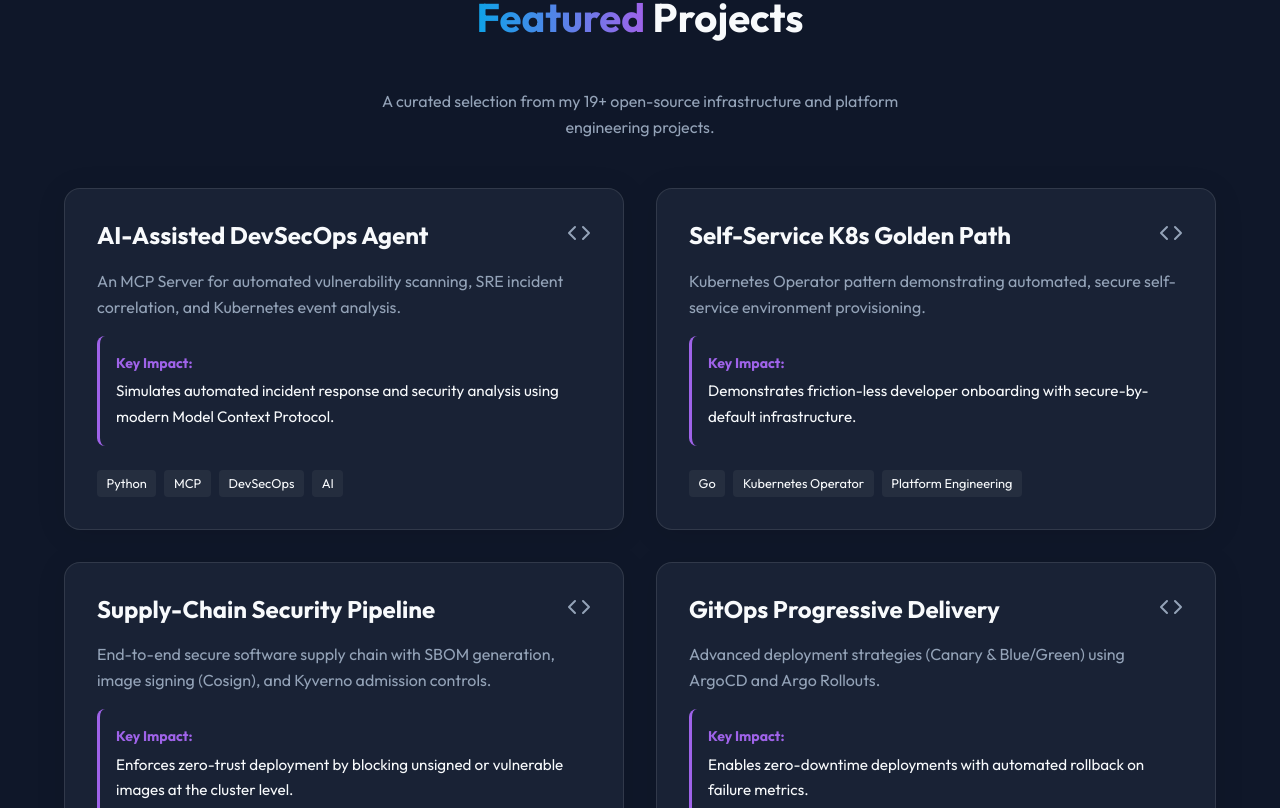
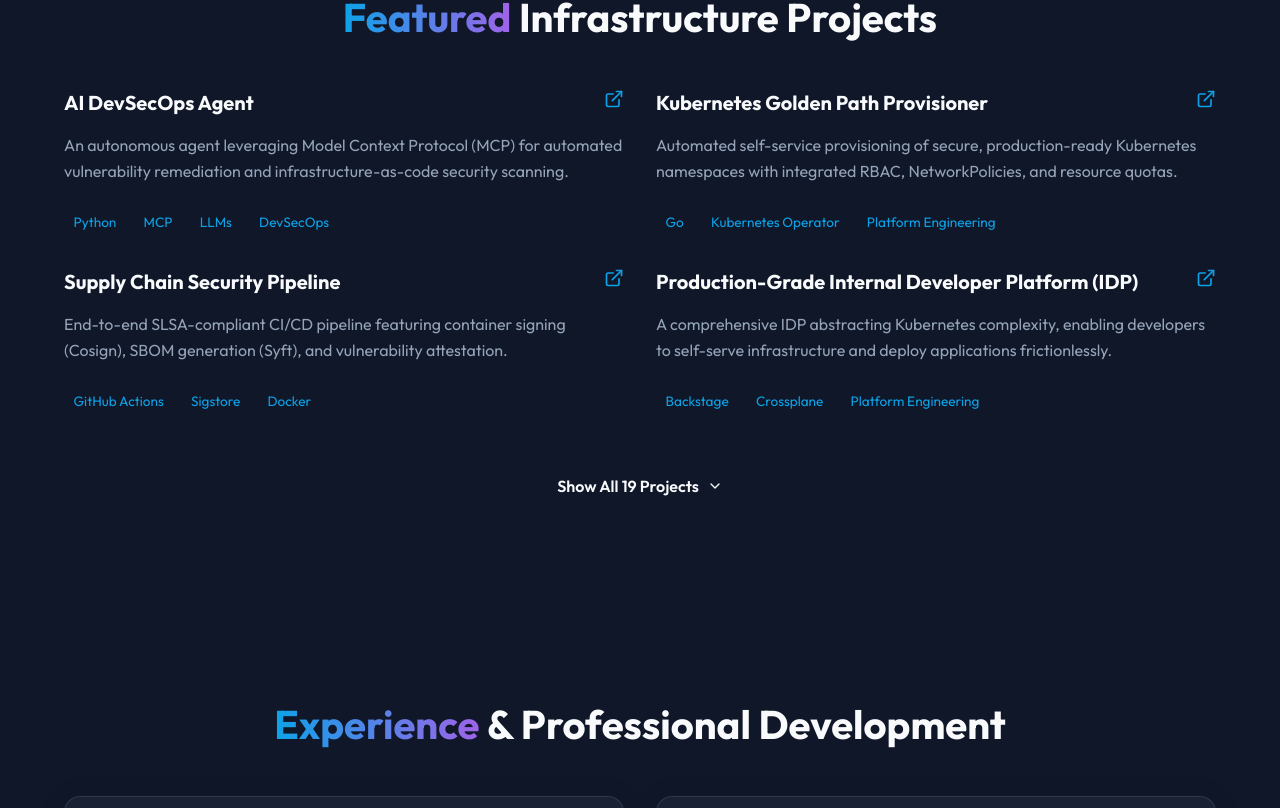
Before and after one commit to SumitDalavi/sumit-portfolio, a React (Vite) app: page / in a window 1280 px wide. Shown: the part 1752-2560 px from the top of the page. Built offline with nearby package versions, Linux system fonts and the light colour scheme.

Commit message:
feat: add all 19 ranked projects with expand toggle and feature IDP

```diff
--- a/src/components/Projects.jsx
+++ b/src/components/Projects.jsx
@@ -1,70 +1,152 @@
-import React from 'react';
-import { ExternalLink, Code, Star } from 'lucide-react';
+import React, { useState } from 'react';
+import { Github, ExternalLink, ChevronDown, ChevronUp } from 'lucide-react';
 
 const Projects = () => {
+  const [showAllProjects, setShowAllProjects] = useState(false);
+
   const projects = [
     {
-      title: "AI-Assisted DevSecOps Agent",
+      title: "AI DevSecOps Agent",
       repo: "ai-devsecops-agent-mcp",
-      description: "An MCP Server for automated vulnerability scanning, SRE incident correlation, and Kubernetes event analysis.",
-      tags: ["Python", "MCP", "DevSecOps", "AI"],
-      impact: "Simulates automated incident response and security analysis using modern Model Context Protocol."
+      description: "An autonomous agent leveraging Model Context Protocol (MCP) for automated vulnerability remediation and infrastructure-as-code security scanning.",
+      tags: ["Python", "MCP", "LLMs", "DevSecOps"]
     },
     {
-      title: "Self-Service K8s Golden Path",
+      title: "Kubernetes Golden Path Provisioner",
       repo: "k8s-golden-path-provisioner",
-      description: "Kubernetes Operator pattern demonstrating automated, secure self-service environment provisioning.",
-      tags: ["Go", "Kubernetes Operator", "Platform Engineering"],
-      impact: "Demonstrates friction-less developer onboarding with secure-by-default infrastructure."
+      description: "Automated self-service provisioning of secure, production-ready Kubernetes namespaces with integrated RBAC, NetworkPolicies, and resource quotas.",
+      tags: ["Go", "Kubernetes Operator", "Platform Engineering"]
     },
     {
-      title: "Supply-Chain Security Pipeline",
+      title: "Supply Chain Security Pipeline",
       repo: "supply-chain-security-pipeline",
-      description: "End-to-end secure software supply chain with SBOM generation, image signing (Cosign), and Kyverno admission controls.",
-      tags: ["GitHub Actions", "Kyverno", "Cosign", "Trivy"],
-      impact: "Enforces zero-trust deployment by blocking unsigned or vulnerable images at the cluster level."
+      description: "End-to-end SLSA-compliant CI/CD pipeline featuring container signing (Cosign), SBOM generation (Syft), and vulnerability attestation.",
+      tags: ["GitHub Actions", "Sigstore", "Docker"]
+    },
+    {
+      title: "Production-Grade Internal Developer Platform (IDP)",
+      repo: "internal-developer-platform-poc",
+      description: "A comprehensive IDP abstracting Kubernetes complexity, enabling developers to self-serve infrastructure and deploy applications frictionlessly.",
+      tags: ["Backstage", "Crossplane", "Platform Engineering"]
+    },
+    {
+      title: "K8s Gateway API Platform",
+      repo: "k8s-gateway-api-platform",
+      description: "Modern ingress and traffic routing architecture using the Kubernetes Gateway API for advanced traffic splitting and API management.",
+      tags: ["Kubernetes", "Gateway API", "Envoy"]
+    },
+    {
+      title: "Multi-Cluster GitOps Promotion",
+      repo: "multi-cluster-gitops-promotion",
+      description: "Advanced GitOps workflows for promoting workloads across Dev, Staging, and Production Kubernetes clusters securely.",
+      tags: ["ArgoCD", "GitOps", "Kubernetes"]
+    },
+    {
+      title: "Kubernetes Policy-as-Code",
+      repo: "k8s-policy-as-code",
+      description: "Enforcement of organizational security policies and compliance rules across Kubernetes clusters using admission controllers.",
+      tags: ["OPA", "Kyverno", "Security"]
+    },
+    {
+      title: "OpenTelemetry Microservices",
+      repo: "opentelemetry-microservice-demo",
+      description: "Distributed tracing, metrics, and logging implementation for microservices using the OpenTelemetry standard.",
+      tags: ["OpenTelemetry", "Observability", "Golang"]
+    },
+    {
+      title: "Multi-Cloud Terraform Modules",
+      repo: "multi-cloud-terraform-modules",
+      description: "A library of reusable, secure-by-default Terraform modules for provisioning infrastructure across AWS and Azure.",
+      tags: ["Terraform", "AWS", "Azure"]
+    },
+    {
+      title: "FinOps Cost Dashboard",
+      repo: "finops-cost-dashboard",
+      description: "Cloud cost visibility and optimization dashboard visualizing multi-cloud spend and resource utilization.",
+      tags: ["Python", "FinOps", "Cloud Billing"]
+    },
+    {
+      title: "Chaos Engineering GameDay",
+      repo: "chaos-slo-gameday",
+      description: "Automated chaos engineering experiments to validate Service Level Objectives (SLOs) and platform resilience.",
+      tags: ["Chaos Mesh", "SRE", "SLOs"]
+    },
+    {
+      title: "K8s Disaster Recovery",
+      repo: "k8s-disaster-recovery-velero",
+      description: "Automated cluster state backup and restoration workflows for Kubernetes utilizing VMware Velero.",
+      tags: ["Velero", "Disaster Recovery", "Kubernetes"]
+    },
+    {
+      title: "K8s Secret Rotation Operator",
+      repo: "k8s-secret-rotation-operator",
+      description: "Custom Kubernetes operator for automated, zero-downtime rotation of application secrets and certificates.",
+      tags: ["Go", "Kubebuilder", "Security"]
+    },
+    {
+      title: "Cloud Native Secrets Identity",
+      repo: "cloud-native-secrets-identity",
+      description: "Workload identity federation and dynamic secret injection for cloud-native applications.",
+      tags: ["Vault", "Workload Identity", "Security"]
+    },
+    {
+      title: "Ephemeral Preview Environments",
+      repo: "ephemeral-preview-environments",
+      description: "Automation for spinning up isolated, short-lived preview environments for pull request validation.",
+      tags: ["GitHub Actions", "Kubernetes", "CI/CD"]
+    },
+    {
+      title: "Enterprise IAM Auth (Node)",
+      repo: "enterprise-iam-auth-poc-node",
+      description: "Proof-of-concept for enterprise-grade Identity and Access Management and SSO integration.",
+      tags: ["Node.js", "OIDC", "IAM"]
+    },
+    {
+      title: "Enterprise IAM Auth (Python)",
+      repo: "enterprise-iam-auth-poc-python",
+      description: "Python-based enterprise SSO and IAM integration implementation.",
+      tags: ["Python", "OIDC", "IAM"]
+    },
+    {
+      title: "Containerized AI Agent",
+      repo: "containerized-ai-agent-poc",
+      description: "Secure, containerized execution environment for AI agents with isolated resource constraints.",
+      tags: ["Docker", "AI", "Security"]
     },
     {
       title: "GitOps Progressive Delivery",
       repo: "gitops-progressive-delivery",
-      description: "Advanced deployment strategies (Canary & Blue/Green) using ArgoCD and Argo Rollouts.",
-      tags: ["ArgoCD", "Argo Rollouts", "Kubernetes", "GitOps"],
-      impact: "Enables zero-downtime deployments with automated rollback on failure metrics."
+      description: "Canary and blue-green deployment strategies managed via GitOps operators.",
+      tags: ["Flagger", "GitOps", "Kubernetes"]
     }
   ];
 
+  const displayedProjects = showAllProjects ? projects : projects.slice(0, 4);
+
   return (
-    <section className="section animate-fade-in delay-200" style={{ background: 'hsla(var(--bg-secondary), 0.3)' }}>
+    <section className="section animate-fade-in delay-200" style={{ background: 'hsla(var(--glass-bg), 0.3)' }}>
       <div className="container">
         <h2 className="section-title">
-          <span className="text-gradient">Featured</span> Projects
+          <span className="text-gradient">Featured</span> Infrastructure Projects
         </h2>
-        <p style={{ textAlign: 'center', marginBottom: '3rem', color: 'hsl(var(--text-secondary))', maxWidth: '600px', margin: '0 auto 3rem' }}>
-          A curated selection from my 19+ open-source infrastructure and platform engineering projects.
-        </p>
 
         <div className="grid grid-2">
-          {projects.map((project, idx) => (
-            <div key={idx} className="glass-panel" style={{ padding: '2rem', display: 'flex', flexDirection: 'column' }}>
+          {displayedProjects.map((project, idx) => (
+            <div key={idx} className="project-card">
               <div style={{ display: 'flex', justifyContent: 'space-between', alignItems: 'flex-start', marginBottom: '1rem' }}>
-                <h3 style={{ fontSize: '1.5rem' }}>{project.title}</h3>
-                <a href={`https://github.com/SumitDalavi/${project.repo}`} target="_blank" rel="noopener noreferrer" style={{ color: 'hsl(var(--text-secondary))' }} className="hover-accent">
-                  <Code size={24} />
+                <h3 style={{ fontSize: '1.25rem', lineHeight: '1.4' }}>{project.title}</h3>
+                <a href={`https://github.com/SumitDalavi/${project.repo}`} target="_blank" rel="noopener noreferrer" className="hover-accent">
+                  <ExternalLink size={20} />
                 </a>
               </div>
 
-              <p style={{ marginBottom: '1rem', color: 'hsl(var(--text-secondary))' }}>
+              <p style={{ color: 'hsl(var(--text-secondary))', marginBottom: '1.5rem', lineHeight: '1.6', flexGrow: 1 }}>
                 {project.description}
               </p>
 
-              <div style={{ background: 'hsla(var(--accent-secondary), 0.1)', padding: '1rem', borderRadius: '8px', marginBottom: '1.5rem', borderLeft: '3px solid hsl(var(--accent-secondary))' }}>
-                <strong style={{ display: 'block', marginBottom: '0.25rem', fontSize: '0.875rem', color: 'hsl(var(--accent-secondary))' }}>Key Impact:</strong>
-                <span style={{ fontSize: '0.95rem' }}>{project.impact}</span>
-              </div>
-
-              <div style={{ marginTop: 'auto', display: 'flex', gap: '0.5rem', flexWrap: 'wrap' }}>
+              <div style={{ display: 'flex', flexWrap: 'wrap', gap: '0.5rem' }}>
                 {project.tags.map((tag, tIdx) => (
-                  <span key={tIdx} style={{ fontSize: '0.8rem', background: 'rgba(255,255,255,0.05)', padding: '0.2rem 0.6rem', borderRadius: '4px' }}>
+                  <span key={tIdx} style={{ fontSize: '0.85rem', color: 'hsl(var(--accent-primary))', background: 'hsla(var(--accent-primary), 0.1)', padding: '0.2rem 0.6rem', borderRadius: '4px' }}>
                     {tag}
                   </span>
                 ))}
@@ -73,10 +155,18 @@
           ))}
         </div>
 
-        <div style={{ textAlign: 'center', marginTop: '3rem' }}>
-          <a href="https://github.com/SumitDalavi" target="_blank" rel="noopener noreferrer" className="btn btn-outline">
-            View All 19 Projects on GitHub <ExternalLink size={16} />
-          </a>
+        <div style={{ marginTop: '3rem', textAlign: 'center' }}>
+          <button
+            onClick={() => setShowAllProjects(!showAllProjects)}
+            className="btn btn-outline"
+            style={{ minWidth: '250px', justifyContent: 'center' }}
+          >
+            {showAllProjects ? (
+              <>Show Less <ChevronUp size={16} /></>
+            ) : (
+              <>Show All {projects.length} Projects <ChevronDown size={16} /></>
+            )}
+          </button>
         </div>
       </div>
     </section>
```
